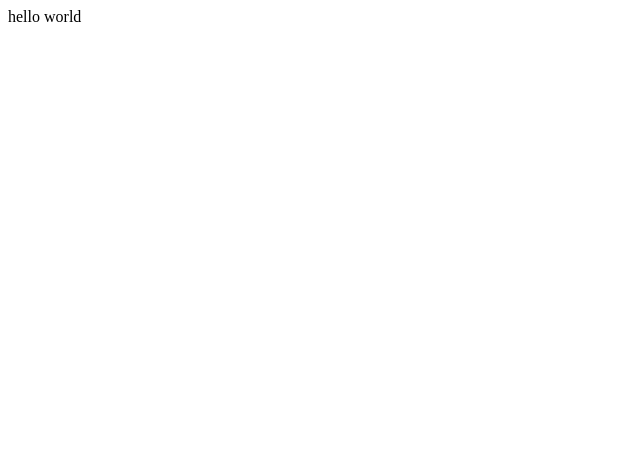
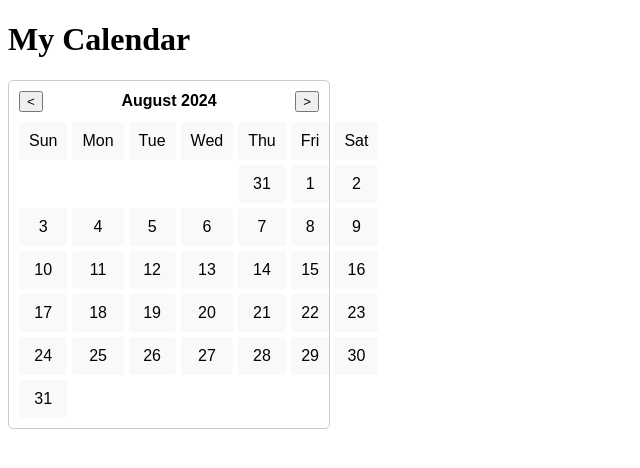
Before and after one commit to ankurhalder/calendar, a React (Vite) app: page / in a window 1280 px wide. Shown: the top 468 px of the page, without its empty margins (0-640 px from the left). Built offline with nearby package versions, Linux system fonts and the light colour scheme.

Commit message:
chore: Add calendar component and styles

```diff
--- a/src/App.jsx
+++ b/src/App.jsx
@@ -1,5 +1,12 @@
+import Calendar from "./components/Calendar";
+
 function App() {
-  return <div>hello world</div>;
+  return (
+    <div className="App">
+      <h1>My Calendar</h1>
+      <Calendar />
+    </div>
+  );
 }
 
 export default App;
--- /dev/null
+++ b/src/components/Calendar.css
@@ -0,0 +1,41 @@
+.calendar-container {
+  width: 300px;
+  border: 1px solid #ccc;
+  border-radius: 5px;
+  padding: 10px;
+  font-family: Arial, sans-serif;
+}
+
+.calendar-header {
+  display: flex;
+  justify-content: space-between;
+  align-items: center;
+  margin-bottom: 10px;
+}
+
+.current-month {
+  font-weight: bold;
+}
+
+.calendar-grid {
+  display: grid;
+  grid-template-columns: repeat(7, 1fr);
+  gap: 5px;
+}
+
+.day-of-week,
+.calendar-day {
+  text-align: center;
+  padding: 10px;
+  background-color: #f9f9f9;
+  border-radius: 3px;
+}
+
+.calendar-day.empty {
+  background-color: transparent;
+}
+
+.calendar-day:not(.empty):hover {
+  background-color: #e0e0e0;
+  cursor: pointer;
+}
--- /dev/null
+++ b/src/components/Calendar.jsx
@@ -0,0 +1,87 @@
+import { useState } from "react";
+import "./Calendar.css";
+
+const Calendar = () => {
+  const [currentDate, setCurrentDate] = useState(new Date());
+
+  const daysOfWeek = ["Sun", "Mon", "Tue", "Wed", "Thu", "Fri", "Sat"];
+
+  const firstDayOfMonth = new Date(
+    currentDate.getFullYear(),
+    currentDate.getMonth(),
+    1
+  );
+  const lastDayOfMonth = new Date(
+    currentDate.getFullYear(),
+    currentDate.getMonth() + 1,
+    0
+  );
+
+  const prevMonth = () => {
+    setCurrentDate(
+      new Date(currentDate.getFullYear(), currentDate.getMonth() - 1, 1)
+    );
+  };
+
+  const nextMonth = () => {
+    setCurrentDate(
+      new Date(currentDate.getFullYear(), currentDate.getMonth() + 1, 1)
+    );
+  };
+
+  const generateCalendar = () => {
+    const calendarDays = [];
+    let day = firstDayOfMonth;
+
+    // Add the empty days at the start of the month
+    while (day.getDay() !== 0) {
+      day = new Date(day.setDate(day.getDate() - 1));
+      calendarDays.unshift(null);
+    }
+
+    // Reset day to the first day of the month
+    day = firstDayOfMonth;
+
+    // Add all days of the month
+    while (day <= lastDayOfMonth) {
+      calendarDays.push(new Date(day));
+      day = new Date(day.setDate(day.getDate() + 1));
+    }
+
+    // Add the empty days at the end of the month
+    while (calendarDays.length % 7 !== 0) {
+      calendarDays.push(null);
+    }
+
+    return calendarDays;
+  };
+
+  const calendarDays = generateCalendar();
+
+  return (
+    <div className="calendar-container">
+      <div className="calendar-header">
+        <button onClick={prevMonth}>&lt;</button>
+        <div className="current-month">
+          {currentDate.toLocaleString("default", { month: "long" })}{" "}
+          {currentDate.getFullYear()}
+        </div>
+        <button onClick={nextMonth}>&gt;</button>
+      </div>
+      <div className="calendar-grid">
+        {daysOfWeek.map((day) => (
+          <div key={day} className="day-of-week">
+            {day}
+          </div>
+        ))}
+        {calendarDays.map((day, index) => (
+          <div key={index} className={`calendar-day ${day ? "" : "empty"}`}>
+            {day ? day.getDate() : ""}
+          </div>
+        ))}
+      </div>
+    </div>
+  );
+};
+
+export default Calendar;
```
Also changed, not shown: 1 other file (tests, documents, lock files or other folders).
